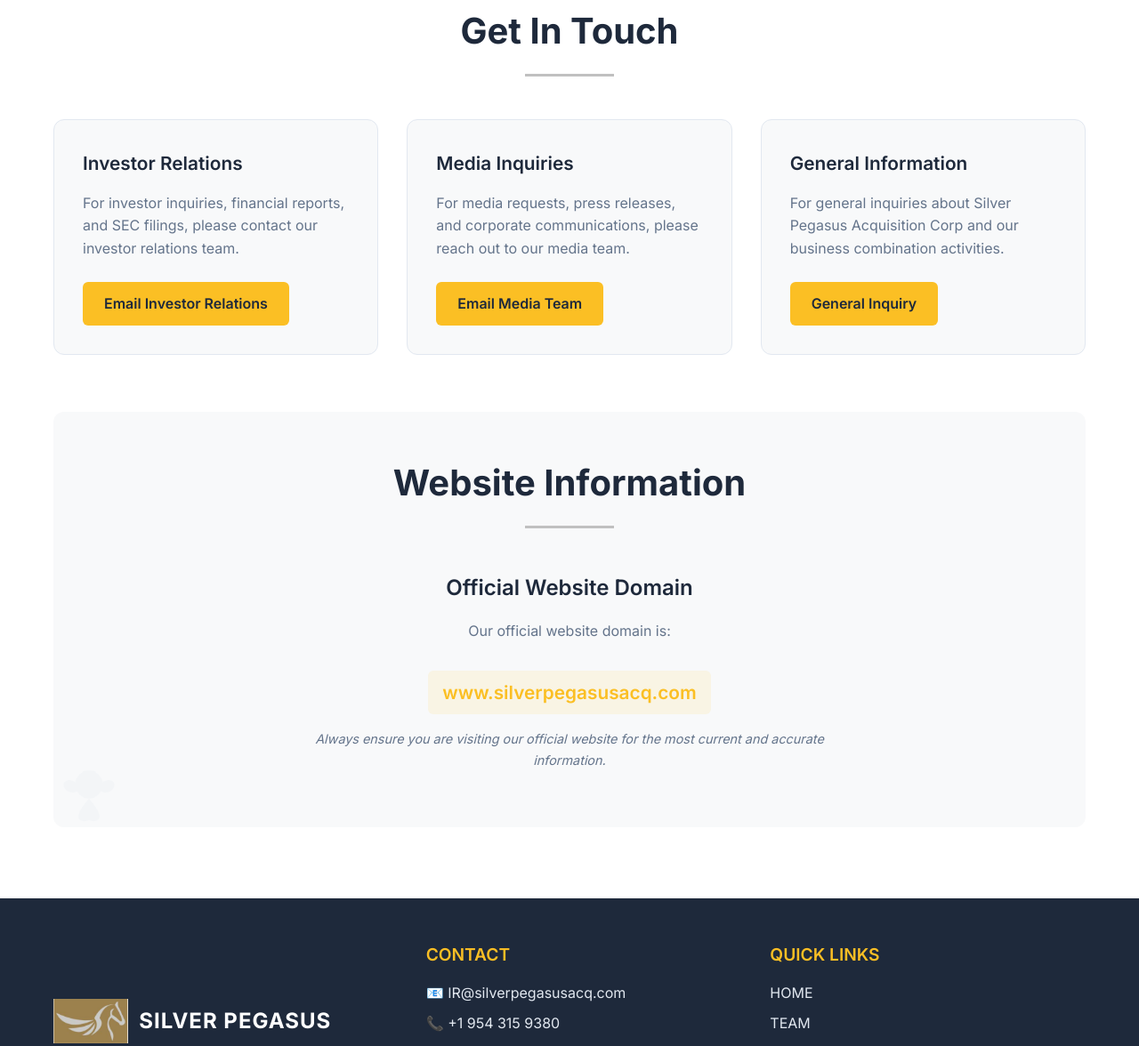
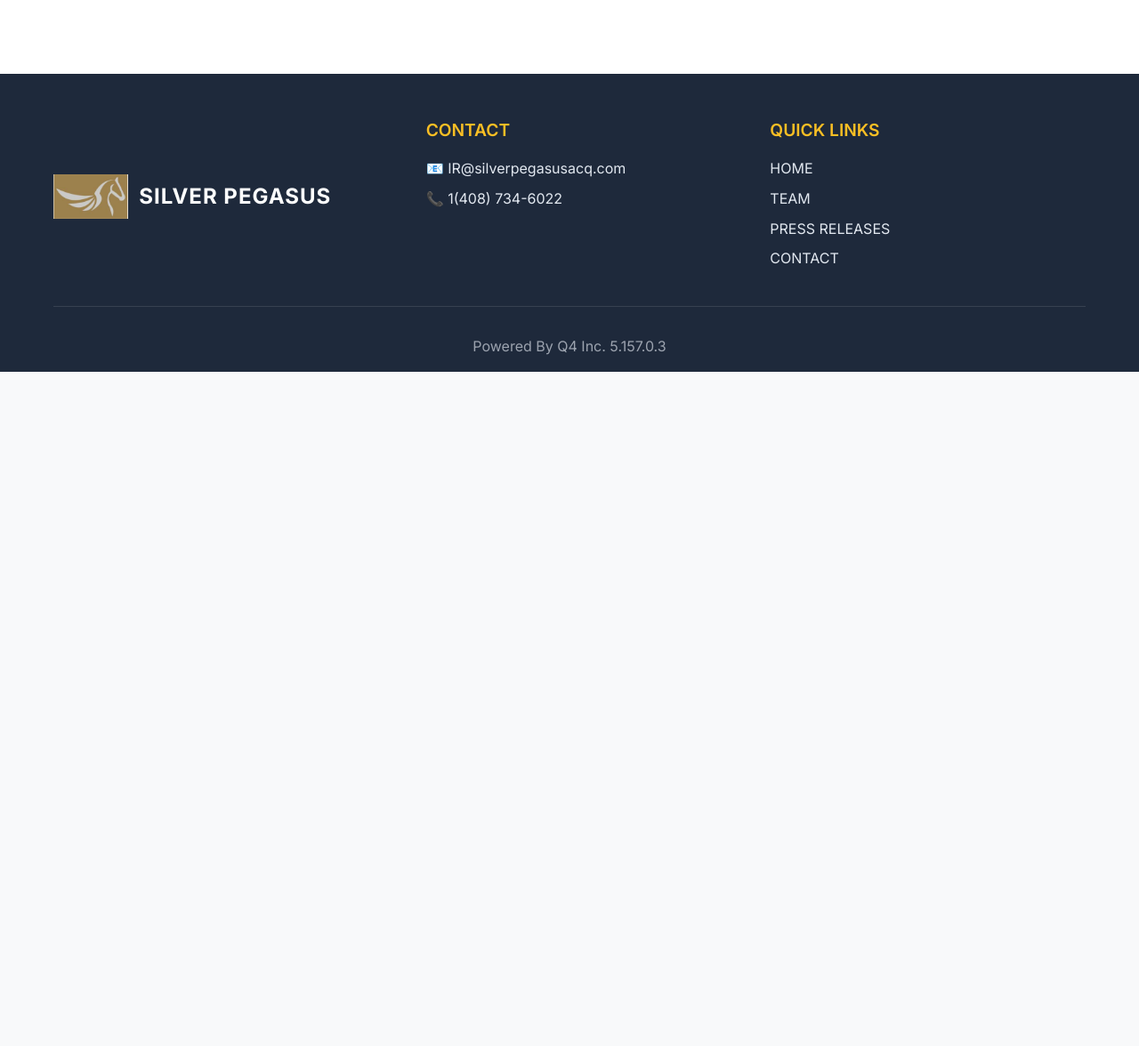
Before and after one commit to shub0082/alexwebsite, a plain HTML site: page contact.html in a window 1280 px wide. Shown: the part 1241-2417 px from the top of the page at 89% size. After the commit the page ends 1659 px from the top, so only its background shows below. Drawn offline with Linux system fonts and the light colour scheme.

```diff
--- a/contact.html
+++ b/contact.html
@@ -73,43 +73,12 @@
                     <div class="contact-card">
                         <div class="icon">📞</div>
                         <h3>PHONE</h3>
-                        <p>+1 954 315 9380</p>
+                        <p>1(408) 734-6022</p>
                     </div>
                 </div>
             </div>
 
-            <!-- Additional Contact Information -->
-            <div class="additional-contact">
-                <h2 class="section-title">Get In Touch</h2>
-                <div class="contact-info-grid">
-                    <div class="contact-info-item">
-                        <h3>Investor Relations</h3>
-                        <p>For investor inquiries, financial reports, and SEC filings, please contact our investor relations team.</p>
-                        <a href="mailto:IR@silverpegasusacq.com" class="btn">Email Investor Relations</a>
-                    </div>
-                    <div class="contact-info-item">
-                        <h3>Media Inquiries</h3>
-                        <p>For media requests, press releases, and corporate communications, please reach out to our media team.</p>
-                        <a href="mailto:media@silverpegasusacq.com" class="btn">Email Media Team</a>
-                    </div>
-                    <div class="contact-info-item">
-                        <h3>General Information</h3>
-                        <p>For general inquiries about Silver Pegasus Acquisition Corp and our business combination activities.</p>
-                        <a href="mailto:info@silverpegasusacq.com" class="btn">General Inquiry</a>
-                    </div>
-                </div>
-            </div>
 
-            <!-- Website Domain Info -->
-            <div class="domain-info">
-                <h2 class="section-title">Website Information</h2>
-                <div class="domain-card">
-                    <h3>Official Website Domain</h3>
-                    <p>Our official website domain is:</p>
-                    <a href="https://www.silverpegasusacq.com" class="domain-link" target="_blank">www.silverpegasusacq.com</a>
-                    <p class="domain-note">Always ensure you are visiting our official website for the most current and accurate information.</p>
-                </div>
-            </div>
         </div>
     </section>
 
@@ -125,7 +94,7 @@
                     <div class="footer-section">
                         <h3>CONTACT</h3>
                         <p>📧 IR@silverpegasusacq.com</p>
-                        <p>📞 +1 954 315 9380</p>
+                        <p>📞 1(408) 734-6022</p>
                     </div>
                     <div class="footer-section">
                         <h3>QUICK LINKS</h3>
```
Also changed, not shown: index.html (+2 -3 lines), investor-relations.html (+1 -1 lines), team.html (+1 -1 lines).
